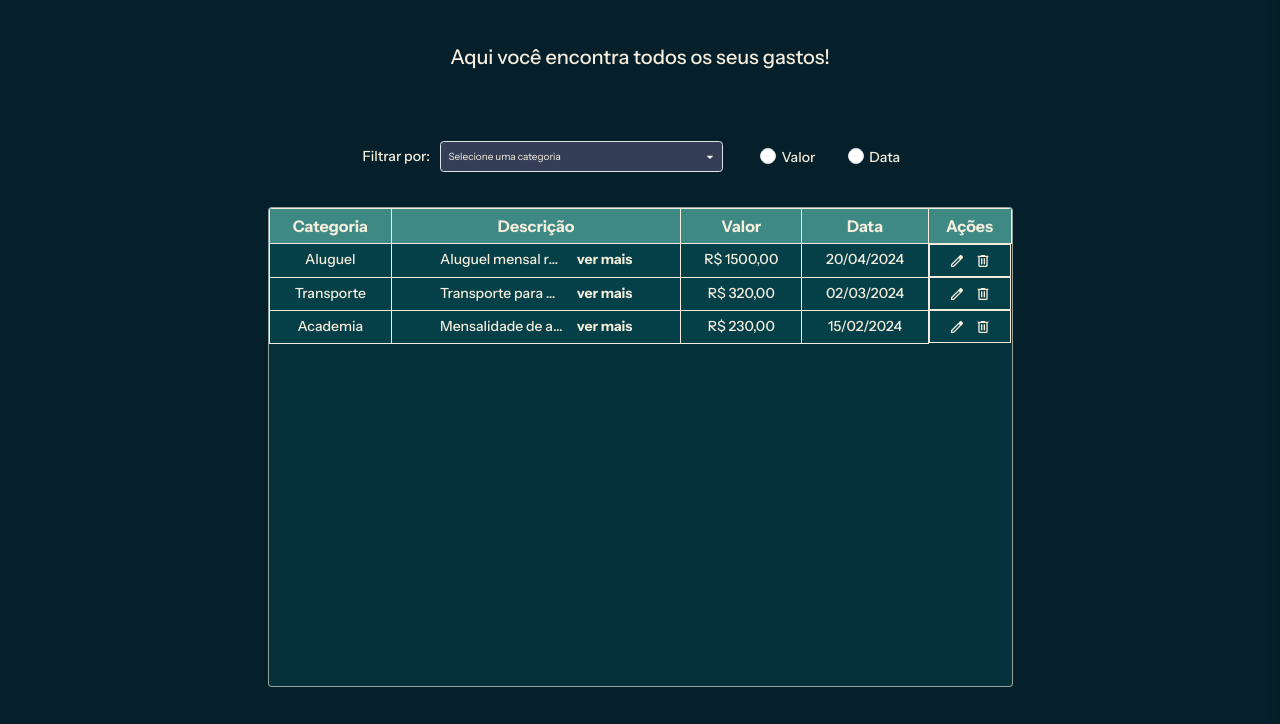
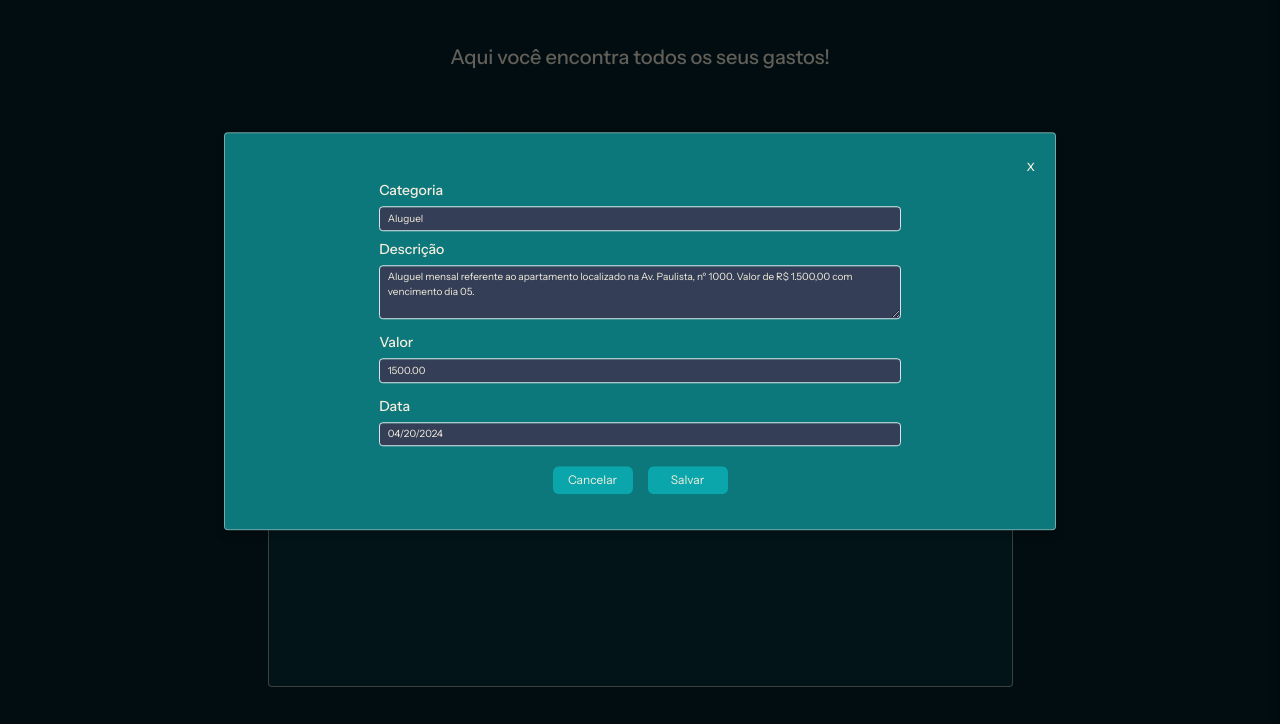
Before and after one commit to gabs0001/Fintech, a plain HTML site: page pages/gastos/gerenciar-gastos.html in a window 1280 px wide. Both pictures are taken after a click on the picture 956 px from the left and 330 px from the top of the page. Shown: the part 69-793 px from the top of the page. Drawn offline with nearby package versions, Linux system fonts and the light colour scheme.

Commit message:
terceira versão do projeto Fintech

```diff
--- a/css/gastos/gerenciar-gastos.css
+++ b/css/gastos/gerenciar-gastos.css
@@ -146,16 +146,68 @@ td img {
 }
 /* fim drawer lateral */
 
+/* janela popup */
+.overlay {
+  display: none;
+  position: fixed;
+  top: 0;
+  left: 0;
+  width: 100vw;
+  height: 100vh;
+  background-color: rgba(0, 0, 0, .6);
+  z-index: 9998;
+}
+
+.overlay.ativo { display: block; }
+
+.janela__popup {
+    display: none;
+    position: fixed;
+    top: 50%;
+    left: 50%;
+    transform: translate(-50%, -50%);
+    background-color: #0d787c;
+    border: 1px solid rgba(221, 221, 221, .5);
+    border-radius: 4px;
+    max-width: 83%;
+    padding: 2rem;
+    z-index: 9999;
+    box-shadow: 0 0.4rem 1rem rgba(0,0,0,0.2);
+}
+
+.janela__popup.ativo { display: block; }
+
+.btn-action {
+    background-color: #0aa6ab;
+    color: var(--item-color);
+    width: 8rem;
+    font-size: 1.2rem;
+    border-radius: 6px;
+    cursor: pointer;
+    transition: background-color .2s ease;
+
+    &:hover { background-color: #075e61; }
+}
+
+#fechar-popup { cursor: pointer; }
+/* fim janela popup */
+
+@media (min-width: 992px) {
+    .janela__popup { max-width: 65% !important; }
+}
+
 @media (min-width: 768px) {
     .display-titulo, .display-celula  { display: table-cell !important; }
+
     .preview { max-width: 19.4rem; }
+
+    .janela__popup { max-width: 75%; }
 }
 
 @media (min-width: 576px) {
-    input[name="buscaPorNome"],
-    select {
-        max-width: 30rem;
-    }
+    input[name="buscaPorNome"], select { max-width: 30rem; }
+
     .display-titulo, .display-celula  { display: none; }
+
     .preview { max-width: 12.3rem; }
 }
--- /dev/null
+++ b/js/gastos/gerenciar-gastos.js
@@ -0,0 +1,6 @@
+import { dataController } from "../utils/data-controller.js"
+
+document.addEventListener('DOMContentLoaded', () => {
+    dataController.excluirDados()
+    dataController.editarDados()
+})
--- /dev/null
+++ b/js/utils/data-controller.js
@@ -0,0 +1,92 @@
+export const dataController = {
+    editarDados() {
+        const btnSalvarEdicao = document.getElementById('btn-salvar-edicao')
+        const btnCancelarEdicao = document.getElementById('btn-cancelar-edicao')
+        const btnFecharPopUp = document.getElementById('fechar-popup')
+
+        let linha = null
+
+        let janelaPopUp = document.getElementById('janela__popup')
+        let overlay = document.getElementById('overlay')
+
+        document.querySelectorAll('span img[data-edit]').forEach(img => {
+            img.addEventListener('click', () => {
+                const editarCategoria = document.getElementById('editar-categoria')
+                const editarDescricao = document.getElementById('editar-descricao')
+                const editarValor = document.getElementById('editar-valor')
+                const editarData = document.getElementById('editar-data')
+
+                linha = img.closest('tr')
+
+                const spanDescricao = linha.querySelector('.preview')
+                const campoCategoria = linha.children[0]
+
+                editarCategoria.value = campoCategoria.textContent
+                editarDescricao.value = spanDescricao.textContent.trim()
+
+                const valorFormatado = linha.children[2].textContent.replace('R$', '').trim().replace('.', '').replace(',', '.')
+                editarValor.value = parseFloat(valorFormatado).toFixed(2)
+
+                const dataTexto = linha.children[3].textContent
+                const partes = dataTexto.split('/')
+                const dataFormatada = `${partes[2]}-${partes[1]}-${partes[0]}`
+                editarData.value = dataFormatada
+
+                janelaPopUp.classList.add('ativo')
+                overlay.classList.add('ativo')
+            })
+        })
+
+        btnSalvarEdicao.addEventListener('click', (evt) => {
+            evt.preventDefault()
+            if(!linha) return
+
+            const editarCategoria = document.getElementById('editar-categoria')
+            const editarDescricao = document.getElementById('editar-descricao')
+            const editarValor = document.getElementById('editar-valor')
+
+            const spanDescricao = linha.querySelector('.preview')
+            const campoCategoria = linha.children[0]
+
+            if(editarCategoria.value === '') editarCategoria.value = campoCategoria.textContent
+
+            if(editarDescricao.value === '') editarDescricao.value = spanDescricao.textContent.trim()
+
+            if(editarValor.value === '') editarValor.value = parseFloat(valorFormatado).toFixed(2)
+
+            if(editarCategoria.value !== campoCategoria.textContent) campoCategoria.textContent = editarCategoria.value
+
+            if(editarDescricao.value !== spanDescricao.textContent.trim()) {
+                spanDescricao.textContent = editarDescricao.value
+                linha.children[1].dataset.completo = editarDescricao.value
+            }
+
+            if(editarValor.value !== linha.children[2].textContent) linha.children[2].textContent = `R$ ${editarValor.value.replace('.', ',')}`
+
+            janelaPopUp.classList.remove('ativo')
+            overlay.classList.remove('ativo')
+            linha = null
+        })
+
+        btnFecharPopUp.addEventListener('click', () => {
+            janelaPopUp.classList.remove('ativo')
+            overlay.classList.remove('ativo')
+        })
+
+        btnCancelarEdicao.addEventListener('click', (evt) => {
+            evt.preventDefault()
+            janelaPopUp.classList.remove('ativo')
+            overlay.classList.remove('ativo')
+        })
+
+    },
+
+    excluirDados() {
+        document.querySelectorAll('span img[data-delete]').forEach(img => {
+            img.addEventListener('click', () => {
+                const linha = img.closest('tr')
+                linha.remove()
+            })
+        })
+    }
+}
--- a/pages/gastos/gerenciar-gastos.html
+++ b/pages/gastos/gerenciar-gastos.html
@@ -85,7 +85,7 @@
 
                 <!------------------------- filtragem ------------------------->
                 <div class="row justify-content-center">
-                    <div class="mb-2 col-10 col-sm-7 col-md-6 col-lg-5 col-xl-4">
+                    <div class="mb-2 col-10 col-sm-6 col-md-6 col-lg-5 col-xl-4">
                         <div class="d-sm-flex d-md-flex d-lg-flex d-xl-flex">
                             <label for="filtrarPorNome" class="form-label text-nowrap mt-2 lb-controller">
                                 Filtrar por:
@@ -104,7 +104,7 @@
                         </div>
                     </div>
 
-                    <div class="col-10 col-sm-3 col-md-3 col-lg-3 col-xl-2">
+                    <div class="col-10 col-sm-4 col-md-3 col-lg-3 col-xl-2">
                         <div class="my-3 my-sm-1
                                     d-flex justify-content-start gap-4
                                     d-sm-flex
@@ -142,7 +142,6 @@
                                 <tbody>
                                     <tr>
                                         <td>Aluguel</td>
-                                        <!-- --------------------- -->
                                         <td class="descricao"
                                             data-titulo="Detalhes do Aluguel"
                                             data-completo="Aluguel mensal referente ao apartamento localizado na Av. Paulista, nº 1000. Valor de R$ 1.500,00 com vencimento dia 05."
@@ -154,15 +153,14 @@
                                                 <span class="ver-mais">ver mais</span>
                                             </div>
                                         </td>
-                                        <!-- --------------------- -->
                                         <td>R$ 1500,00</td>
                                         <td class="display-celula">20/04/2024</td>
                                         <td class="d-flex justify-content-center gap-3">
                                             <span>
-                                                <img src="../../img/icons/edit.svg" alt="editar">
+                                                <img src="../../img/icons/edit.svg" alt="editar" data-edit>
                                             </span>
                                             <span>
-                                                <img src="../../img/icons/delete.svg" alt="excluir">
+                                                <img src="../../img/icons/delete.svg" alt="excluir" data-delete>
                                             </span>
                                         </td>
                                     </tr>
@@ -185,10 +183,10 @@
                                         <td class="display-celula">02/03/2024</td>
                                         <td class="d-flex justify-content-center gap-3">
                                             <span>
-                                                <img src="../../img/icons/edit.svg" alt="editar">
+                                                <img src="../../img/icons/edit.svg" alt="editar" data-edit>
                                             </span>
                                             <span>
-                                                <img src="../../img/icons/delete.svg" alt="excluir">
+                                                <img src="../../img/icons/delete.svg" alt="excluir" data-delete>
                                             </span>
                                         </td>
                                     </tr>
@@ -211,15 +209,17 @@
                                         <td class="display-celula">15/02/2024</td>
                                         <td class="d-flex justify-content-center gap-3">
                                             <span>
-                                                <img src="../../img/icons/edit.svg" alt="editar">
+                                                <img src="../../img/icons/edit.svg" alt="editar" data-edit>
                                             </span>
                                             <span>
-                                                <img src="../../img/icons/delete.svg" alt="excluir">
+                                                <img src="../../img/icons/delete.svg" alt="excluir" data-delete>
                                             </span>
                                         </td>
                                     </tr>
                                 </tbody>
                             </table>
+                        </div>
+                        <!------------------------- fim tabela principal ------------------------->
 
                         <!-- drawer lateral -->
                         <div id="drawer" class="drawer">
@@ -230,8 +230,66 @@
                         </div>
                         <!-- fim drawer lateral -->
 
+                        <!-- overlay -->
+                        <div id="overlay" class="overlay"></div>
+                        <!-- fim overlay -->
+
+                        <!-- janela pop-up -->
+                        <section id="janela__popup" class="container mb-4 janela__popup">
+                            <form>
+
+                                <div class="d-flex justify-content-end">
+                                    <span id="fechar-popup">x</span>
                                 </div>
-                        <!------------------------- fim tabela principal ------------------------->
+
+                                <div class="row justify-content-center">
+                                    <div class="col-10 col-sm-10 col-md-8 col-lg-8 col-xl-8">
+                                        <div>
+                                            <label for="editar-categoria" class="form-label lb-controller">Categoria</label>
+                                            <input id="editar-categoria" name="editar-categoria" type="text" class="form-control input-controller">
+                                        </div>
+                                    </div>
+                                </div>
+
+                                <div class="row justify-content-center">
+                                    <div class="col-10 col-sm-10 col-md-8 col-lg-8 col-xl-8">
+                                        <div class="my-2">
+                                            <label for="editar-descricao" class="form-label lb-controller">Descrição</label>
+                                            <textarea id="editar-descricao" name="editar-descricao" class="form-control input-controller" rows="3"></textarea>
+                                        </div>
+                                    </div>
+                                </div>
+
+                                <div class="row justify-content-center">
+                                    <div class="col-10 col-sm-10 col-md-8 col-lg-8 col-xl-8">
+                                        <div class="my-2">
+                                            <label for="editar-valor" class="form-label lb-controller">Valor</label>
+                                            <input id="editar-valor" name="editar-valor" type="number" class="form-control input-controller">
+                                        </div>
+                                    </div>
+                                </div>
+
+                                <div class="row justify-content-center">
+                                    <div class="col-10 col-sm-10 col-md-8 col-lg-8 col-xl-8">
+                                        <div class="my-2">
+                                            <label for="editar-data" class="form-label lb-controller">Data</label>
+                                            <input id="editar-data" name="editar-data" type="date" class="form-control input-controller" readonly>
+                                        </div>
+                                    </div>
+                                </div>
+
+                                <div class="row justify-content-center">
+                                    <div class="col-10 col-sm-10 col-md-8 col-lg-8 col-xl-8">
+                                        <div class="my-4 d-flex justify-content-center gap-4">
+                                            <button id="btn-cancelar-edicao" class="btn btn-action">Cancelar</button>
+                                            <button id="btn-salvar-edicao" class="btn btn-action">Salvar</button>
+                                        </div>
+                                    </div>
+                                </div>
+
+                            </form>
+                        </section>
+                        <!-- fim janela pop-up -->
 
                         <!------------------------- container de cards ------------------------->
                         <div class="card-container text-nowrap d-block justify-content-evenly d-sm-none d-md-none d-lg-none d-xl-none d-xxl-none">
@@ -247,12 +305,12 @@
                                             <div class="d-flex justify-content-center gap-4">
                                                 <p class="card-text">
                                                     <span>
-                                                        <img src="../../img/icons/edit.svg" alt="editar">
+                                                        <img src="../../img/icons/edit.svg" alt="editar" data-edit>
                                                     </span>
                                                 </p>
                                                 <p class="card-text">
                                                     <span>
-                                                        <img src="../../img/icons/delete.svg" alt="excluir">
+                                                        <img src="../../img/icons/delete.svg" alt="excluir" data-delete>
                                                     </span>
                                                 </p>
                                             </div>
@@ -273,12 +331,12 @@
                                             <div class="d-flex justify-content-center gap-4">
                                                 <p class="card-text">
                                                     <span>
-                                                        <img src="../../img/icons/edit.svg" alt="editar">
+                                                        <img src="../../img/icons/edit.svg" alt="editar" data-edit>
                                                     </span>
                                                 </p>
                                                 <p class="card-text">
                                                     <span>
-                                                        <img src="../../img/icons/delete.svg" alt="excluir">
+                                                        <img src="../../img/icons/delete.svg" alt="excluir" data-delete>
                                                     </span>
                                                 </p>
                                             </div>
@@ -299,12 +357,12 @@
                                             <div class="d-flex justify-content-center gap-4">
                                                 <p class="card-text">
                                                     <span>
-                                                        <img src="../../img/icons/edit.svg" alt="editar">
+                                                        <img src="../../img/icons/edit.svg" alt="editar" data-edit>
                                                     </span>
                                                 </p>
                                                 <p class="card-text">
                                                     <span>
-                                                        <img src="../../img/icons/delete.svg" alt="excluir">
+                                                        <img src="../../img/icons/delete.svg" alt="excluir" data-delete>
                                                     </span>
                                                 </p>
                                             </div>
@@ -347,6 +405,7 @@
     </script>
 
     <script src="../../js/utils/drawer-lateral.js"></script>
+    <script type="module" src="../../js/gastos/gerenciar-gastos.js"></script>
 </body>
 
 </html>
```
Also changed, not shown: css/gastos/gastos.css (+8 -0 lines), pages/gastos/gastos.html (+1 -1 lines). Lines whose indentation alone changed are shown as unchanged.
